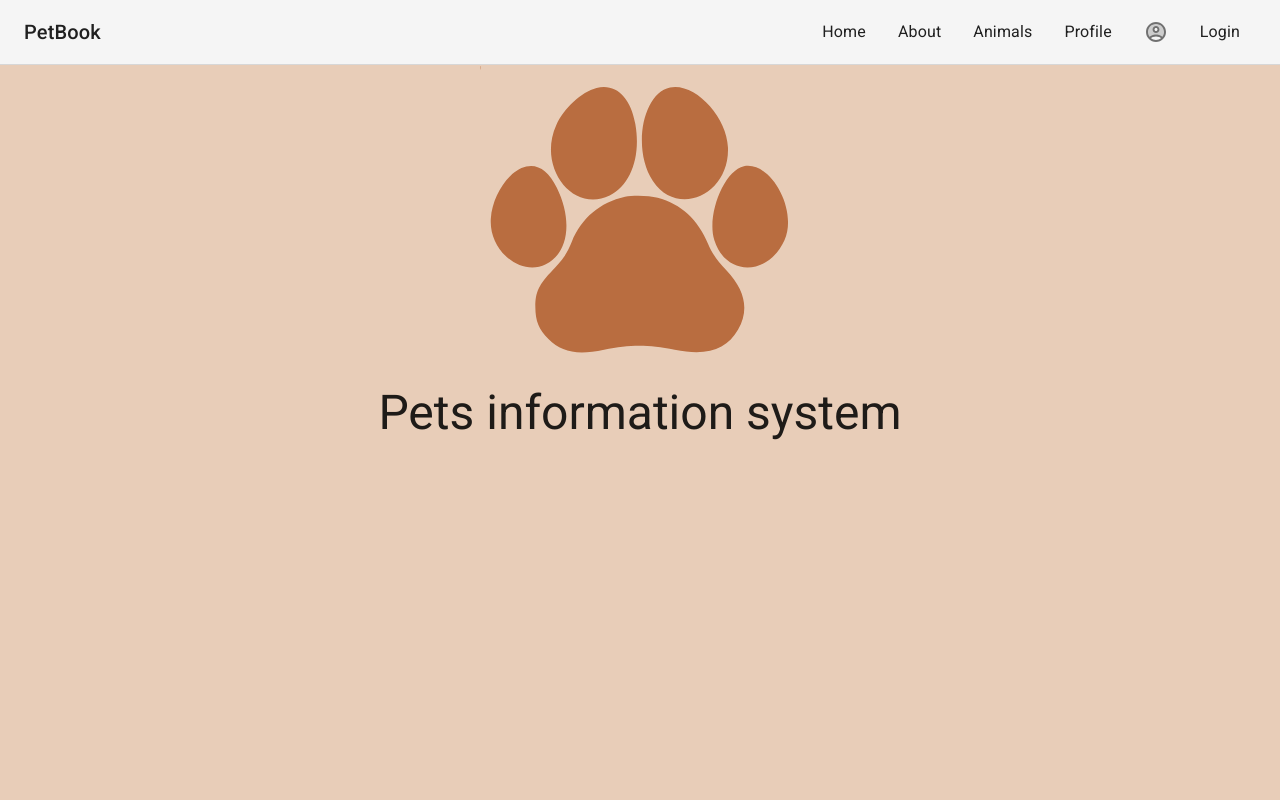
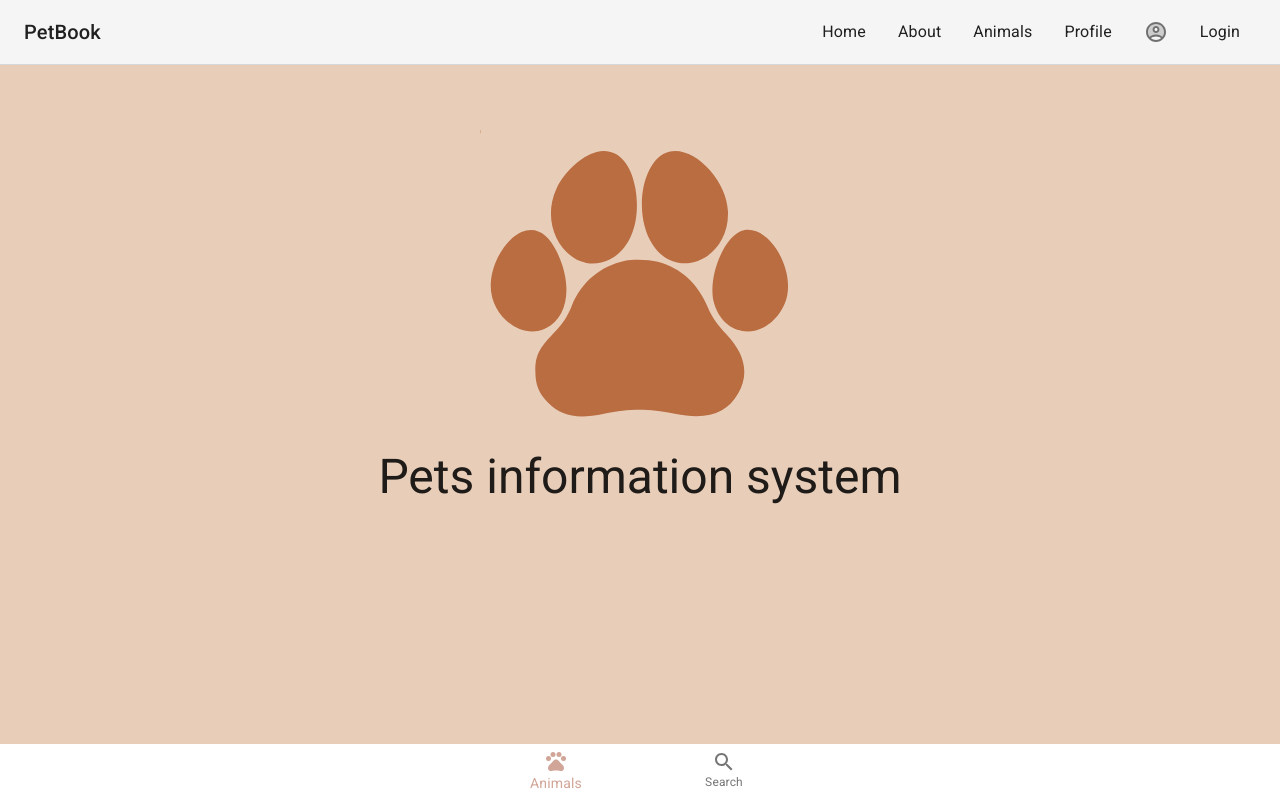
Before and after one commit to pets-oss/pets-front, a React (Create React App) app: page / in a window 1280 px wide. Built offline with nearby package versions, Linux system fonts and the light colour scheme.

Commit message:
add BottomNavigation (styles are WIP)

```diff
--- a/src/App.css
+++ b/src/App.css
@@ -1,17 +1,3 @@
-.App {
-  background-color: #e8cdb8;
-  min-height: 100vh;
-  text-align: center;
-}
-
-.nav {
-  padding: 20px;
-}
-
-.nav a {
-  margin: 5px;
-}
-
 div[data-testid=location-display] {
   display: none;
 }
--- a/src/App.tsx
+++ b/src/App.tsx
@@ -5,7 +5,10 @@ import React from "react";
 import { ThemeProvider } from "@material-ui/core/styles";
 import theme from "./theme";
 import { Switch, Route, useLocation } from "react-router-dom";
-import TopNavigation from "./components/TopNavigation";
+import { makeStyles } from "@material-ui/core/styles";
+import SiteTopNavigation from "./components/SiteTopNavigation";
+import SiteBottomNavigation from "./components/SiteBottomNavigation";
+import Container from "@material-ui/core/Container";
 import Home from "./pages/Home";
 import About from "./pages/About";
 import PageNotFound from "./pages/PageNotFound";
@@ -20,21 +23,44 @@ const LocationDisplay = () => {
   return <div data-testid="location-display">{location.pathname}</div>
 }
 
+const useStyles = makeStyles((theme) => ({
+  root: {
+    display: 'flex',
+    flexDirection: 'column',
+    minHeight: '100vh',
+    backgroundColor: '#e8cdb8',
+  },
+  main: {
+    marginTop: theme.spacing(8),
+    marginBottom: theme.spacing(2),
+  },
+  footer: {
+    padding: theme.spacing(3, 2),
+    marginTop: 'auto',
+  },
+}));
+
 function App() {
+  const classes = useStyles();
+
   return (
     <ThemeProvider theme={theme}>
       <CssBaseline />
-      <div className="App">
-        <TopNavigation />
+      <div className={classes.root}>
+        <SiteTopNavigation />
+        <Container component="main" className={classes.main} maxWidth="lg">
           <Switch>
             <Route exact path="/about" component={About} />
             <Route exact path="/user-profile" component={UserProfile} />
             <Route exact path="/animal-list" component={AnimalList} />
             <Route exact path="/animal/:id" component={Animal} />
+            <Route exact path="/search" component={PageNotFound} />
             <Route exact path="/login" component={PageNotFound} />
             <Route exact path="/" component={Home} />
             <Route component={PageNotFound} />
           </Switch>
+        </Container>
+        <SiteBottomNavigation />
       </div>
       <LocationDisplay />
     </ThemeProvider>
--- /dev/null
+++ b/src/components/SiteBottomNavigation.tsx
@@ -0,0 +1,44 @@
+import React from "react";
+import { Link } from "react-router-dom";
+import { makeStyles } from "@material-ui/core/styles";
+import BottomNavigation from "@material-ui/core/BottomNavigation";
+import BottomNavigationAction from "@material-ui/core/BottomNavigationAction";
+import PetsTwoToneIcon from "@material-ui/icons/PetsTwoTone";
+import SearchTwoToneIcon from "@material-ui/icons/SearchTwoTone";
+
+const useStyles = makeStyles({
+  root: {
+    position: 'fixed',
+    bottom: 0,
+    width: '100%',
+  },
+});
+
+export default function SiteBottomNavigation() {
+  const classes = useStyles();
+  const [value, setValue] = React.useState(0);
+
+  return (
+    <BottomNavigation
+      value={value}
+      onChange={(event, newValue) => {
+        setValue(newValue);
+      }}
+      showLabels
+      className={classes.root}
+    >
+      <BottomNavigationAction
+        component={Link}
+        to="/animal-list"
+        label="Animals"
+        icon={<PetsTwoToneIcon />}
+      />
+      <BottomNavigationAction
+        component={Link}
+        to="/search"
+        label="Search"
+        icon={<SearchTwoToneIcon />}
+      />
+    </BottomNavigation>
+  );
+}
--- a/src/components/TopNavigation.tsx
+++ b/src/components/SiteTopNavigation.tsx
@@ -68,7 +68,7 @@ const useStyles = makeStyles((theme) => ({
   },
 }));
 
-export default function TopNavigation() {
+export default function SiteTopNavigation() {
   const classes = useStyles();
 
   return (
```
Lines whose indentation alone changed are shown as unchanged.
